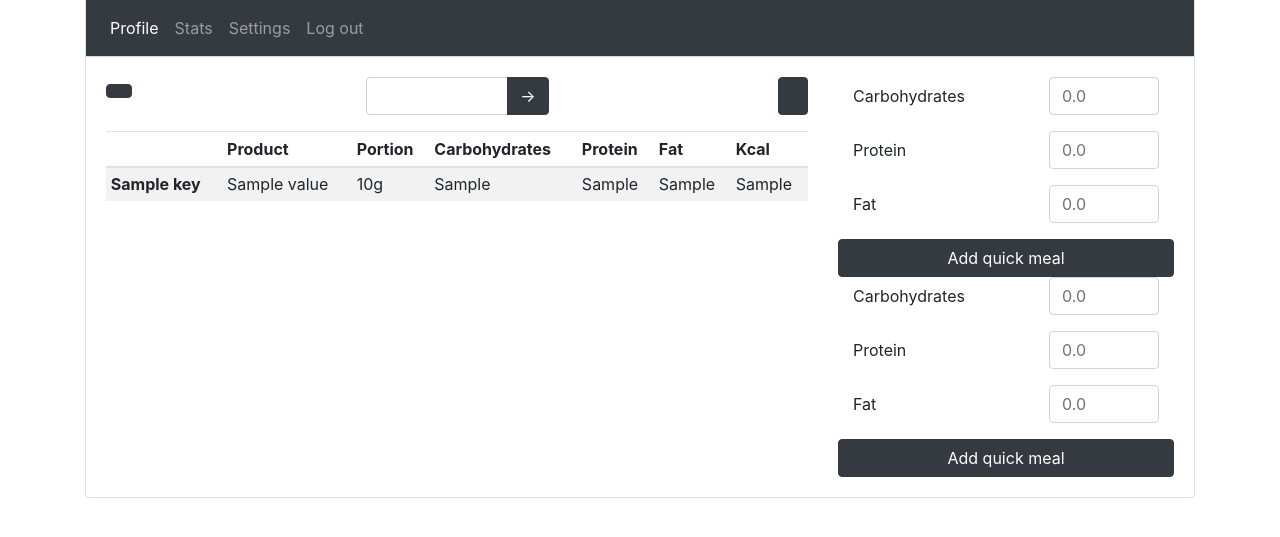
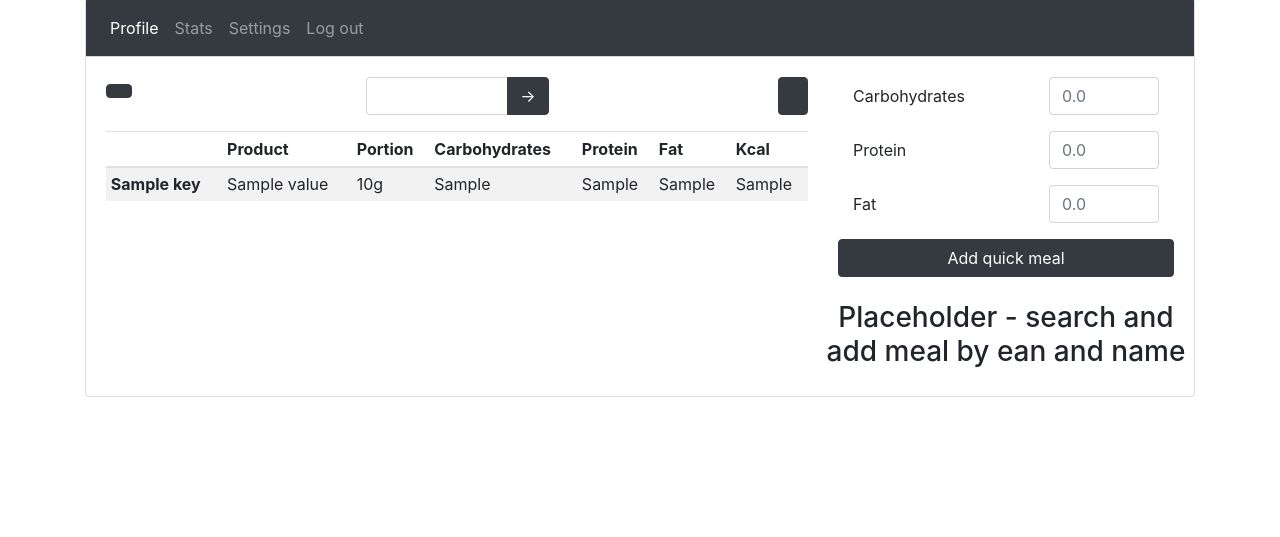
Before and after one commit to PatrykBrzostek/CalorieCounterDjangoApp, a Django app: template templates/profile.html in a window 1280 px wide. Shown: the part 49-586 px from the top of the page. Run offline with Django 3.2, Linux system fonts and the light colour scheme; the template is opened without the code that fills it: values that come from a table or form of the project are taken from there, most other values are stand-ins (such as "Sample title", 1, 10 or a date in 2020); some libraries are stand-ins or nearby versions.

Commit message:
Improves placeholders

```diff
--- a/templates/profile.html
+++ b/templates/profile.html
@@ -88,11 +88,9 @@
                             {% crispy quick_meal_form %}
                             </form>
                         </div>
-                        <div class="row">
-                            <form action="." method="post" enctype="application/x-www-form-urlencoded">
-                            {% csrf_token %}
-                            {% crispy quick_meal_form %}
-                            </form>
+                        <div class="row text-center">
+                            <br>
+                            <h3> Placeholder - search and add meal by ean and name</h3>
                         </div>
                     </div>
                 </div>
--- a/templates/registration/login.html
+++ b/templates/registration/login.html
@@ -13,7 +13,7 @@
     <div class="card" style="display: table; margin-right: auto; margin-left: auto; width: 26em">
           <div class="card-body">
               <p class="lead">
-                  Log in on your account or try as a demo user with credenitals: <br>
+                  Log in on your account or try as a demo user using the following credentials: <br>
                   username: demo <br>
                   password: 1234demo
               </p>
```
Also changed, not shown: db.sqlite3.
